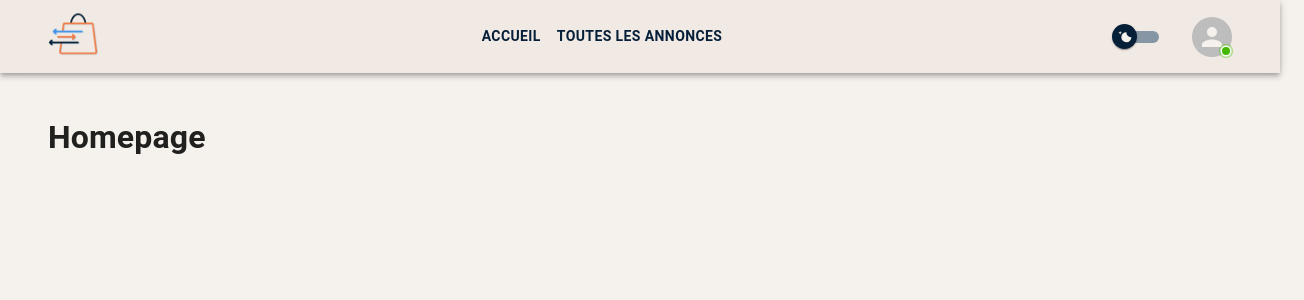
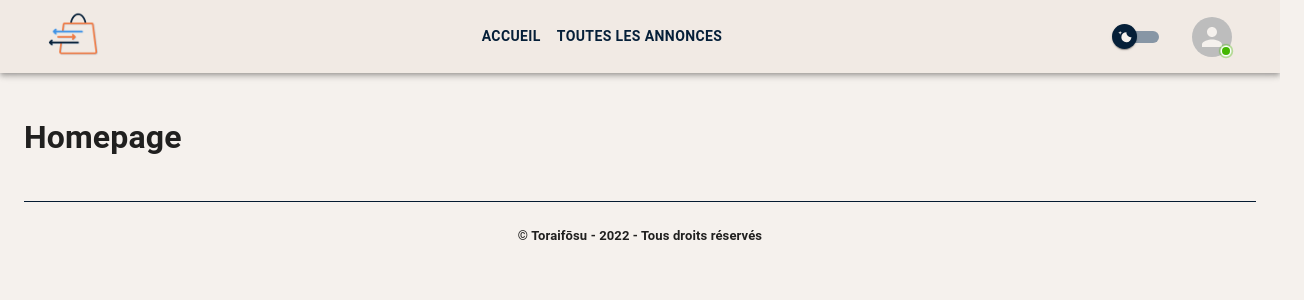
Before and after one commit to lea-hmd/E4FULLREACT, a React (Create React App) app: page / in a window 1280 px wide. Shown: the top 300 px of the page, 1304 px wide, since content can reach past the window. Built offline with nearby package versions, Linux system fonts and the light colour scheme.

Commit message:
feat(footer): :new: Created footer

```diff
--- /dev/null
+++ b/src/components/footer/Footer.tsx
@@ -0,0 +1,34 @@
+import React from 'react'
+import { Container, Divider, Theme, Typography } from '@mui/material'
+
+type FooterProps = {
+    theme: Theme
+}
+
+export default function Footer({ theme }: FooterProps) {
+    const now = new Date()
+    const actualYear = now.getFullYear()
+
+    return (
+        <footer
+            style={{
+                marginBottom: 5,
+            }}
+        >
+            <Container maxWidth="xl">
+                <Divider
+                    sx={{
+                        background: theme.palette.primary.main,
+                        width: '100%',
+                        mx: 'auto',
+                        mb: 3,
+                    }}
+                    variant="middle"
+                />
+                <Typography align="center" fontSize="13px" fontWeight="bold">
+                    &copy; Toraifōsu - {actualYear} - Tous droits réservés
+                </Typography>
+            </Container>
+        </footer>
+    )
+}
--- a/src/layouts/Layout.tsx
+++ b/src/layouts/Layout.tsx
@@ -1,5 +1,7 @@
+import React from 'react'
 import { Container, Theme } from '@mui/material'
-import React from 'react'
+
+import Footer from '../components/footer/Footer'
 import Navbar from '../components/navbar/Navbar'
 
 type LayoutProps = {
@@ -28,9 +30,10 @@ export default function Layout({
                     handleChangeMode,
                 }}
             />
-            <Container maxWidth="xl" sx={{ my: 5, mx: 3 }}>
+            <Container maxWidth="xl" sx={{ my: 5 }}>
                 {children}
             </Container>
+            <Footer {...{ theme }} />
         </>
     )
 }
```
